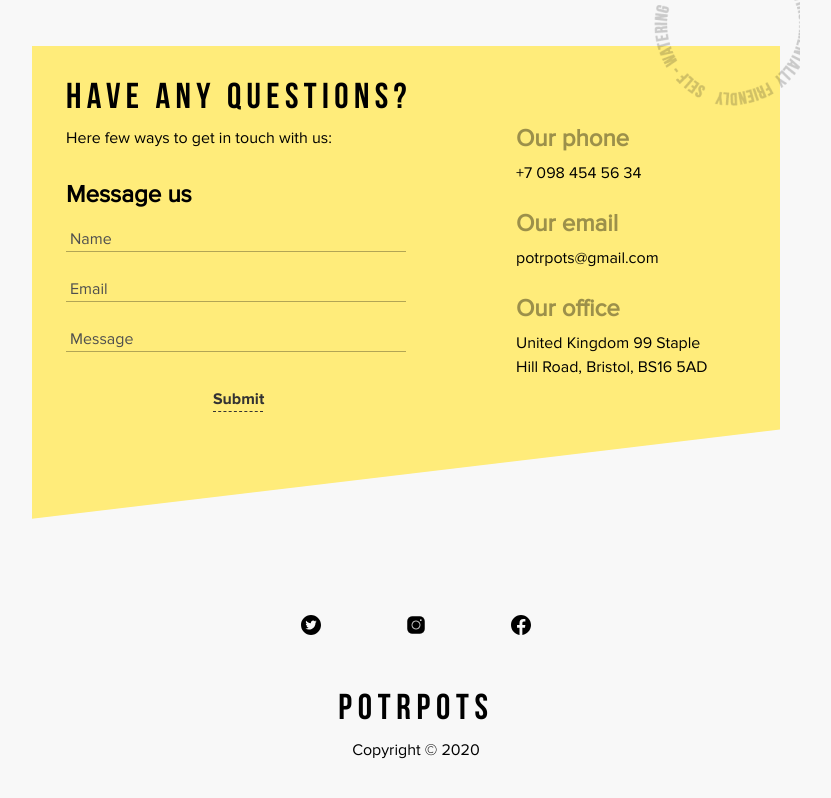
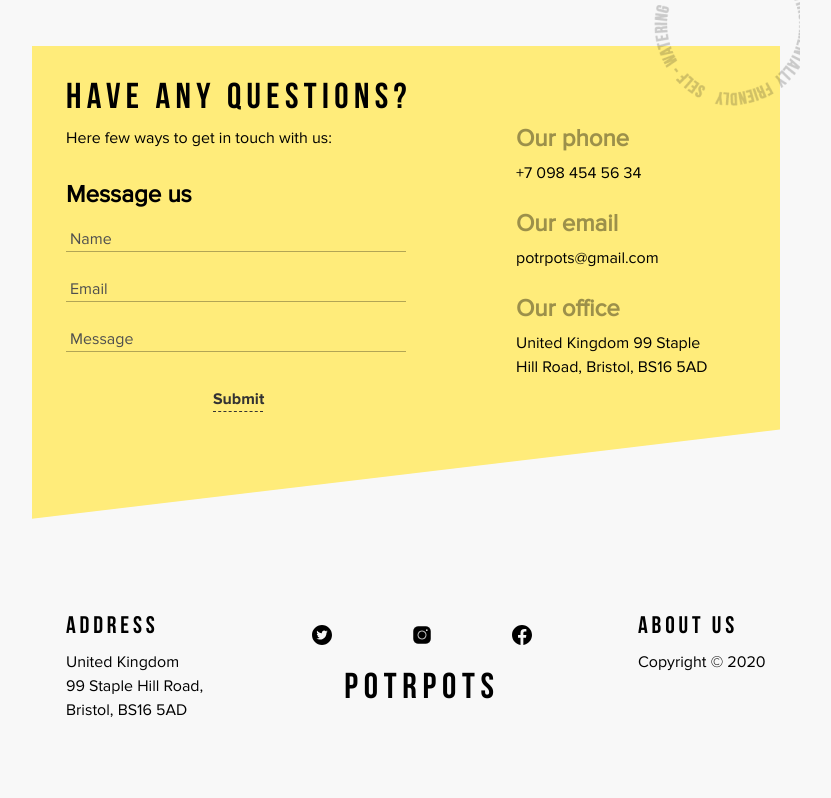
Before and after one commit to crash2bash/potr, a website: page src/index.html in a window 1280 px wide. Shown: the part 5688-6486 px from the top of the page, without its empty margins (224-1055 px from the left). Drawn offline with nearby package versions, Linux system fonts and the light colour scheme; files that its build step writes are made by us from their sources.

Commit message:
tablet footer section

```diff
--- a/src/index.html
+++ b/src/index.html
@@ -377,11 +377,11 @@
     <footer class="footer footer--outer">
       <div class="footer__address">
         <h3 class="footer__title">
-          Adrress
+          Address
         </h3>
         <p class="footer__text">
-          United Kingdom
-          99 Staple Hill Road,
+          United Kingdom<br>
+          99 Staple Hill Road,<br>
           Bristol, BS16 5AD
         </p>
       </div>
@@ -421,7 +421,7 @@
         </li>
       </ul>
 
-      <div class="footer__address">
+      <div class="footer__about">
         <h3 class="footer__title">
           aBOUT uS
         </h3>
@@ -431,10 +431,10 @@
       </div>
 
       <div class="footer__title-container">
-        <h2 class="footer__title">
+        <h2 class="footer__title footer__title--potr">
           potrpots
         </h2>
-        <p class="footer__text">
+        <p class="footer__text footer__text--copyright">
           Copyright © 2020
         </p>
       </div>
--- a/src/styles/footer.scss
+++ b/src/styles/footer.scss
@@ -9,8 +9,29 @@
   width: $mobile-content-width;
   margin: 0 auto;
 
+  @media (min-width: $tablet-width) {
+    width: $tablet-content-width;
+    display: grid;
+    grid-template-columns: 140px 220px 128px;
+    justify-content: space-between;
+  }
+
   &__address {
     display: none;
+
+    @media (min-width: $tablet-width) {
+      display: block;
+      grid-column: 1;
+    }
+  }
+
+  &__about {
+    display: none;
+
+    @media (min-width: $tablet-width) {
+      display: block;
+      grid-column: 3;
+    }
   }
 
   &__socials-list {
@@ -22,6 +43,13 @@
     justify-content: space-between;
     align-self: center;
 
+    @media (min-width: $tablet-width) {
+      width: 220px;
+      align-self: start;
+      margin-top: 10px;
+      grid-column: 2;
+    }
+
     &--outer {
       margin-bottom: 41px;
     }
@@ -32,6 +60,11 @@
     margin: 0 auto;
 
     text-align: center;
+
+    @media (min-width: $tablet-width) {
+      grid-column: 2;
+      margin-top: -60px;
+    }
   }
 
   &__title {
@@ -43,13 +76,37 @@
 
     letter-spacing: 0.16em;
     text-transform: uppercase;
+
+    @media (min-width: $tablet-width) {
+      font-size: 24px;
+      line-height: 24px;
+      margin-bottom: 11px;
+    }
+
+    &--potr {
+      @media (min-width: $tablet-width) {
+        font-size: 36px;
+        line-height: 54px;
+        margin-bottom: 0;
+      }
+    }
   }
 
   &__text {
     margin: 0;
+
+    &--copyright {
+      @media (min-width: $tablet-width) {
+        display: none;
+      }
+    }
   }
 
   &--outer {
     margin-bottom: 50px;
+
+    @media (min-width: $tablet-width) {
+      margin-bottom: 64px;
+    }
   }
 }
```
